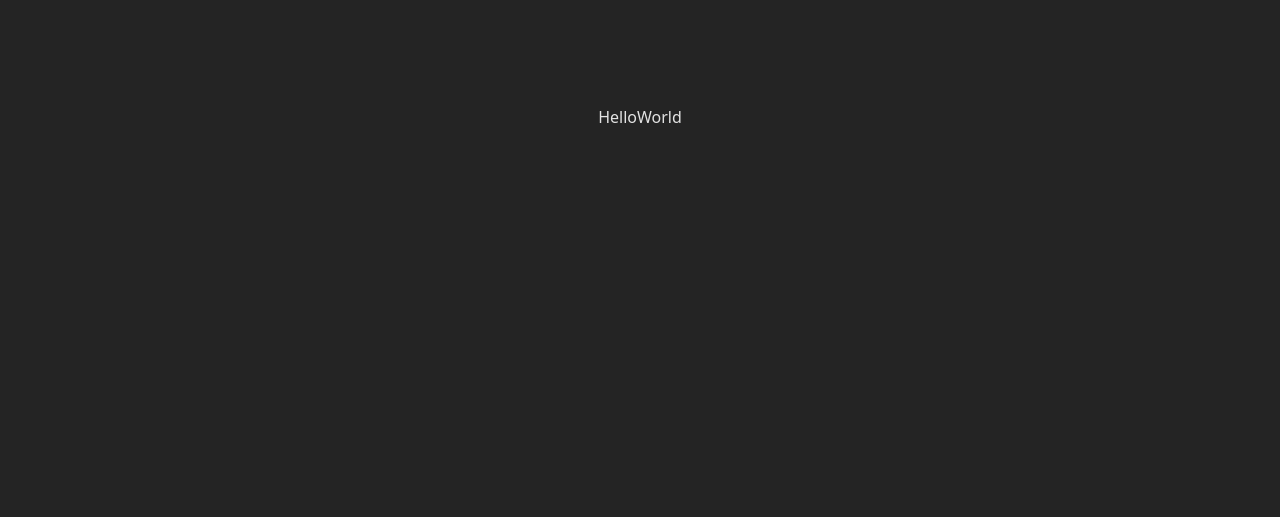
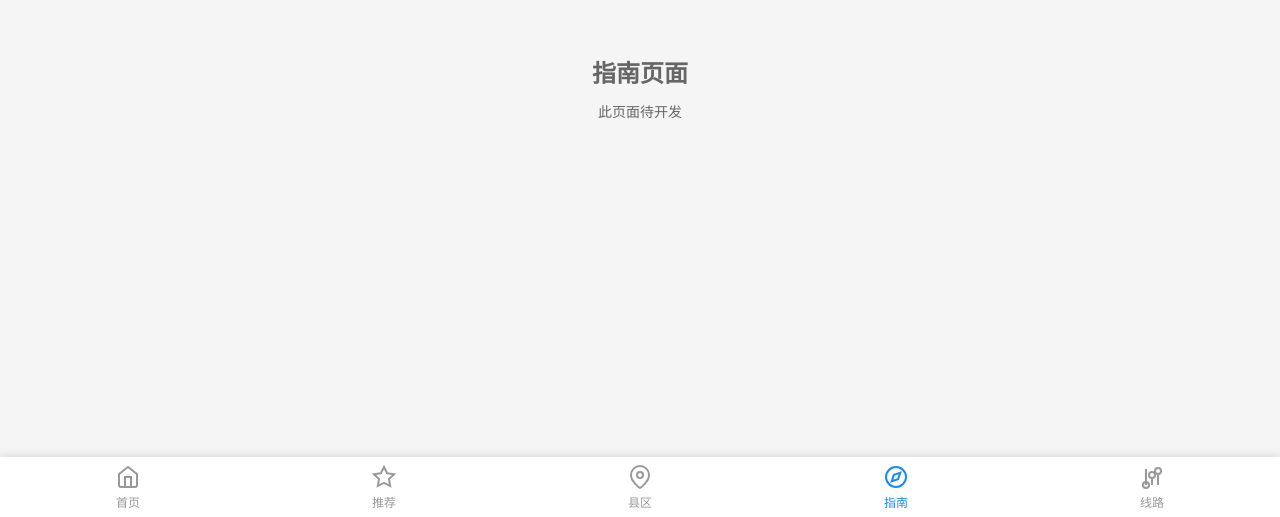
Before and after one commit to zhaojingnan040813/map, a Vue app: page /#/guide in a window 1280 px wide. Shown: the part 283-800 px from the top of the page. Built offline with nearby package versions, Linux system fonts and the light colour scheme.

Commit message:
现在基本的框架有了

```diff
--- a/index.html
+++ b/index.html
@@ -1,13 +1,19 @@
 <!doctype html>
-<html lang="en">
+<html lang="zh-CN">
+
 <head>
   <meta charset="UTF-8" />
   <link rel="icon" type="image/svg+xml" href="/vite.svg" />
-    <meta name="viewport" content="width=device-width, initial-scale=1.0" />
-    <title>map</title>
+  <meta name="viewport" content="width=device-width, initial-scale=1.0, maximum-scale=1.0, user-scalable=no" />
+  <meta name="apple-mobile-web-app-capable" content="yes" />
+  <meta name="apple-mobile-web-app-status-bar-style" content="black" />
+  <meta name="format-detection" content="telephone=no" />
+  <title>旅游地图</title>
 </head>
+
 <body>
   <div id="app"></div>
   <script type="module" src="/src/main.js"></script>
 </body>
+
 </html>
--- a/package.json
+++ b/package.json
@@ -9,7 +9,8 @@
     "preview": "vite preview"
   },
   "dependencies": {
-    "vue": "^3.5.24"
+    "vue": "^3.5.24",
+    "vue-router": "^4.6.3"
   },
   "devDependencies": {
     "@vitejs/plugin-vue": "^6.0.1",
--- a/src/App.vue
+++ b/src/App.vue
@@ -1,11 +1,17 @@
 <script setup>
-import HelloWorld from './components/HelloWorld.vue'
+import TabBar from './components/TabBar.vue'
 </script>
 
 <template>
-
-  <HelloWorld msg="Vite + Vue" />
+  <div id="app">
+    <router-view></router-view>
+    <TabBar />
+  </div>
 </template>
 
 <style scoped>
+#app {
+  width: 100%;
+  height: 100vh;
+}
 </style>
--- /dev/null
+++ b/src/components/TabBar.vue
@@ -0,0 +1,120 @@
+<template>
+  <div class="tab-bar">
+    <div
+      v-for="item in tabs"
+      :key="item.path"
+      class="tab-item"
+      :class="{ active: currentPath === item.path }"
+      @click="handleTabClick(item.path)"
+    >
+      <div class="tab-icon" v-html="item.icon"></div>
+      <div class="tab-label">{{ item.label }}</div>
+    </div>
+  </div>
+</template>
+
+<script setup>
+import { computed } from 'vue'
+import { useRouter, useRoute } from 'vue-router'
+
+const router = useRouter()
+const route = useRoute()
+
+const currentPath = computed(() => route.path)
+
+const tabs = [
+  {
+    path: '/home',
+    label: '首页',
+    icon: `<svg viewBox="0 0 24 24" fill="none" stroke="currentColor" stroke-width="2">
+      <path d="M3 9l9-7 9 7v11a2 2 0 0 1-2 2H5a2 2 0 0 1-2-2z"></path>
+      <polyline points="9 22 9 12 15 12 15 22"></polyline>
+    </svg>`
+  },
+  {
+    path: '/recommend',
+    label: '推荐',
+    icon: `<svg viewBox="0 0 24 24" fill="none" stroke="currentColor" stroke-width="2">
+      <polygon points="12 2 15.09 8.26 22 9.27 17 14.14 18.18 21.02 12 17.77 5.82 21.02 7 14.14 2 9.27 8.91 8.26 12 2"></polygon>
+    </svg>`
+  },
+  {
+    path: '/county',
+    label: '县区',
+    icon: `<svg viewBox="0 0 24 24" fill="none" stroke="currentColor" stroke-width="2">
+      <path d="M21 10c0 7-9 13-9 13s-9-6-9-13a9 9 0 0 1 18 0z"></path>
+      <circle cx="12" cy="10" r="3"></circle>
+    </svg>`
+  },
+  {
+    path: '/guide',
+    label: '指南',
+    icon: `<svg viewBox="0 0 24 24" fill="none" stroke="currentColor" stroke-width="2">
+      <circle cx="12" cy="12" r="10"></circle>
+      <polygon points="16.24 7.76 14.12 14.12 7.76 16.24 9.88 9.88 16.24 7.76"></polygon>
+    </svg>`
+  },
+  {
+    path: '/route',
+    label: '线路',
+    icon: `<svg viewBox="0 0 24 24" fill="none" stroke="currentColor" stroke-width="2">
+      <line x1="18" y1="20" x2="18" y2="10"></line>
+      <line x1="6" y1="20" x2="6" y2="4"></line>
+      <line x1="12" y1="20" x2="12" y2="14"></line>
+      <circle cx="18" cy="6" r="3"></circle>
+      <circle cx="6" cy="20" r="3"></circle>
+      <circle cx="12" cy="10" r="3"></circle>
+    </svg>`
+  }
+]
+
+const handleTabClick = (path) => {
+  router.push(path)
+}
+</script>
+
+<style scoped>
+.tab-bar {
+  position: fixed;
+  bottom: 0;
+  left: 0;
+  right: 0;
+  height: 60px;
+  background: #fff;
+  display: flex;
+  justify-content: space-around;
+  align-items: center;
+  box-shadow: 0 -2px 8px rgba(0, 0, 0, 0.1);
+  z-index: 1000;
+}
+
+.tab-item {
+  flex: 1;
+  display: flex;
+  flex-direction: column;
+  align-items: center;
+  justify-content: center;
+  cursor: pointer;
+  color: #999;
+  transition: color 0.3s;
+}
+
+.tab-item.active {
+  color: #1989fa;
+}
+
+.tab-icon {
+  width: 24px;
+  height: 24px;
+  margin-bottom: 4px;
+}
+
+.tab-icon svg {
+  width: 100%;
+  height: 100%;
+}
+
+.tab-label {
+  font-size: 12px;
+}
+</style>
--- a/src/main.js
+++ b/src/main.js
@@ -1,5 +1,6 @@
 import { createApp } from 'vue'
 import './style.css'
 import App from './App.vue'
+import router from './router'
 
-createApp(App).mount('#app')
+createApp(App).use(router).mount('#app')
--- /dev/null
+++ b/src/router/index.js
@@ -0,0 +1,45 @@
+import { createRouter, createWebHashHistory } from 'vue-router'
+import Home from '../views/Home.vue'
+import Recommend from '../views/Recommend.vue'
+import County from '../views/County.vue'
+import Guide from '../views/Guide.vue'
+import Route from '../views/Route.vue'
+
+const routes = [
+  {
+    path: '/',
+    redirect: '/home'
+  },
+  {
+    path: '/home',
+    name: 'Home',
+    component: Home
+  },
+  {
+    path: '/recommend',
+    name: 'Recommend',
+    component: Recommend
+  },
+  {
+    path: '/county',
+    name: 'County',
+    component: County
+  },
+  {
+    path: '/guide',
+    name: 'Guide',
+    component: Guide
+  },
+  {
+    path: '/route',
+    name: 'Route',
+    component: Route
+  }
+]
+
+const router = createRouter({
+  history: createWebHashHistory(),
+  routes
+})
+
+export default router
--- a/src/style.css
+++ b/src/style.css
@@ -1,35 +1,32 @@
+* {
+  margin: 0;
+  padding: 0;
+  box-sizing: border-box;
+}
+
 :root {
-  font-family: system-ui, Avenir, Helvetica, Arial, sans-serif;
-  line-height: 1.5;
-  font-weight: 400;
-
-  color-scheme: light dark;
-  color: rgba(255, 255, 255, 0.87);
-  background-color: #242424;
-
-  font-synthesis: none;
-  text-rendering: optimizeLegibility;
+  font-family: -apple-system, BlinkMacSystemFont, 'Segoe UI', 'Roboto', 'Oxygen',
+    'Ubuntu', 'Cantarell', 'Fira Sans', 'Droid Sans', 'Helvetica Neue',
+    sans-serif;
   -webkit-font-smoothing: antialiased;
   -moz-osx-font-smoothing: grayscale;
 }
 
-
-
+html, body {
+  margin: 0;
+  padding: 0;
+  width: 100%;
+  height: 100%;
+  overflow: hidden;
+}
 
 body {
-  margin: 0;
-  display: flex;
-  place-items: center;
-  min-width: 320px;
-  min-height: 100vh;
+  background-color: #f5f5f5;
 }
 
-
-
-
 #app {
-  max-width: 1280px;
-  margin: 0 auto;
-  padding: 2rem;
-  text-align: center;
+  width: 100%;
+  height: 100%;
+  margin: 0;
+  padding: 0;
 }
--- /dev/null
+++ b/src/views/County.vue
@@ -0,0 +1,36 @@
+<template>
+  <div class="page-container">
+    <div class="placeholder">
+      <h2>县区页面</h2>
+      <p>此页面待开发</p>
+    </div>
+  </div>
+</template>
+
+<script setup>
+</script>
+
+<style scoped>
+.page-container {
+  width: 100%;
+  height: calc(100vh - 60px);
+  display: flex;
+  align-items: center;
+  justify-content: center;
+  background: #f5f5f5;
+}
+
+.placeholder {
+  text-align: center;
+  color: #666;
+}
+
+.placeholder h2 {
+  font-size: 24px;
+  margin-bottom: 12px;
+}
+
+.placeholder p {
+  font-size: 14px;
+}
+</style>
--- /dev/null
+++ b/src/views/Guide.vue
@@ -0,0 +1,36 @@
+<template>
+  <div class="page-container">
+    <div class="placeholder">
+      <h2>指南页面</h2>
+      <p>此页面待开发</p>
+    </div>
+  </div>
+</template>
+
+<script setup>
+</script>
+
+<style scoped>
+.page-container {
+  width: 100%;
+  height: calc(100vh - 60px);
+  display: flex;
+  align-items: center;
+  justify-content: center;
+  background: #f5f5f5;
+}
+
+.placeholder {
+  text-align: center;
+  color: #666;
+}
+
+.placeholder h2 {
+  font-size: 24px;
+  margin-bottom: 12px;
+}
+
+.placeholder p {
+  font-size: 14px;
+}
+</style>
--- /dev/null
+++ b/src/views/Home.vue
@@ -0,0 +1,116 @@
+<template>
+  <div class="home-container">
+    <div
+      class="background-wrapper"
+      @touchstart="handleTouchStart"
+      @touchmove="handleTouchMove"
+      @touchend="handleTouchEnd"
+    >
+      <div
+        class="background-image"
+        :style="{
+          transform: `scale(${scale}) translate(${translateX}px, ${translateY}px)`,
+          transformOrigin: 'center center'
+        }"
+      >
+        <img src="../png/首页.png" alt="首页背景" />
+      </div>
+    </div>
+  </div>
+</template>
+
+<script setup>
+import { ref } from 'vue'
+
+const scale = ref(1)
+const translateX = ref(0)
+const translateY = ref(0)
+
+let lastDistance = 0
+let lastTouches = null
+let isPinching = false
+
+const getDistance = (touch1, touch2) => {
+  const dx = touch2.clientX - touch1.clientX
+  const dy = touch2.clientY - touch1.clientY
+  return Math.sqrt(dx * dx + dy * dy)
+}
+
+const handleTouchStart = (e) => {
+  if (e.touches.length === 2) {
+    isPinching = true
+    lastDistance = getDistance(e.touches[0], e.touches[1])
+    lastTouches = {
+      x: (e.touches[0].clientX + e.touches[1].clientX) / 2,
+      y: (e.touches[0].clientY + e.touches[1].clientY) / 2
+    }
+  }
+}
+
+const handleTouchMove = (e) => {
+  if (e.touches.length === 2 && isPinching) {
+    e.preventDefault()
+
+    const currentDistance = getDistance(e.touches[0], e.touches[1])
+    const currentTouches = {
+      x: (e.touches[0].clientX + e.touches[1].clientX) / 2,
+      y: (e.touches[0].clientY + e.touches[1].clientY) / 2
+    }
+
+    if (lastDistance > 0) {
+      const scaleChange = currentDistance / lastDistance
+      let newScale = scale.value * scaleChange
+      newScale = Math.max(0.5, Math.min(3, newScale))
+      scale.value = newScale
+    }
+
+    if (lastTouches) {
+      const dx = currentTouches.x - lastTouches.x
+      const dy = currentTouches.y - lastTouches.y
+      translateX.value += dx
+      translateY.value += dy
+    }
+
+    lastDistance = currentDistance
+    lastTouches = currentTouches
+  }
+}
+
+const handleTouchEnd = (e) => {
+  if (e.touches.length < 2) {
+    isPinching = false
+    lastDistance = 0
+    lastTouches = null
+  }
+}
+</script>
+
+<style scoped>
+.home-container {
+  width: 100%;
+  height: calc(100vh - 60px);
+  overflow: hidden;
+  position: relative;
+}
+
+.background-wrapper {
+  width: 100%;
+  height: 100%;
+  overflow: hidden;
+  touch-action: none;
+}
+
+.background-image {
+  width: 100%;
+  height: 100%;
+  transition: transform 0.1s ease-out;
+}
+
+.background-image img {
+  width: 100%;
+  height: 100%;
+  object-fit: cover;
+  user-select: none;
+  pointer-events: none;
+}
+</style>
--- /dev/null
+++ b/src/views/Recommend.vue
@@ -0,0 +1,36 @@
+<template>
+  <div class="page-container">
+    <div class="placeholder">
+      <h2>推荐页面</h2>
+      <p>此页面待开发</p>
+    </div>
+  </div>
+</template>
+
+<script setup>
+</script>
+
+<style scoped>
+.page-container {
+  width: 100%;
+  height: calc(100vh - 60px);
+  display: flex;
+  align-items: center;
+  justify-content: center;
+  background: #f5f5f5;
+}
+
+.placeholder {
+  text-align: center;
+  color: #666;
+}
+
+.placeholder h2 {
+  font-size: 24px;
+  margin-bottom: 12px;
+}
+
+.placeholder p {
+  font-size: 14px;
+}
+</style>
--- /dev/null
+++ b/src/views/Route.vue
@@ -0,0 +1,36 @@
+<template>
+  <div class="page-container">
+    <div class="placeholder">
+      <h2>线路页面</h2>
+      <p>此页面待开发</p>
+    </div>
+  </div>
+</template>
+
+<script setup>
+</script>
+
+<style scoped>
+.page-container {
+  width: 100%;
+  height: calc(100vh - 60px);
+  display: flex;
+  align-items: center;
+  justify-content: center;
+  background: #f5f5f5;
+}
+
+.placeholder {
+  text-align: center;
+  color: #666;
+}
+
+.placeholder h2 {
+  font-size: 24px;
+  margin-bottom: 12px;
+}
+
+.placeholder p {
+  font-size: 14px;
+}
+</style>
```
Also changed, not shown: 1 other file (tests, documents, lock files or other folders). Lines whose indentation alone changed are shown as unchanged.
